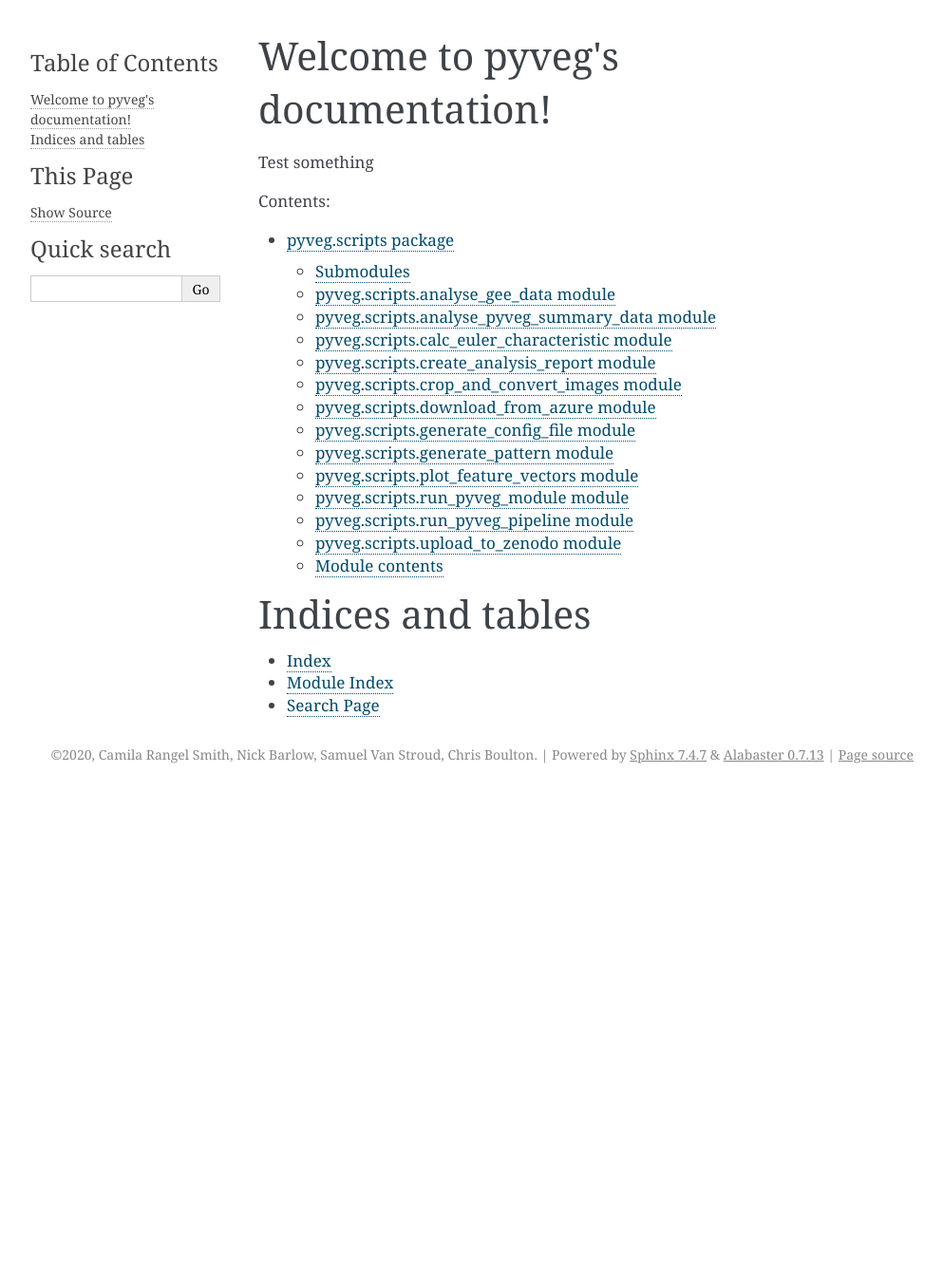
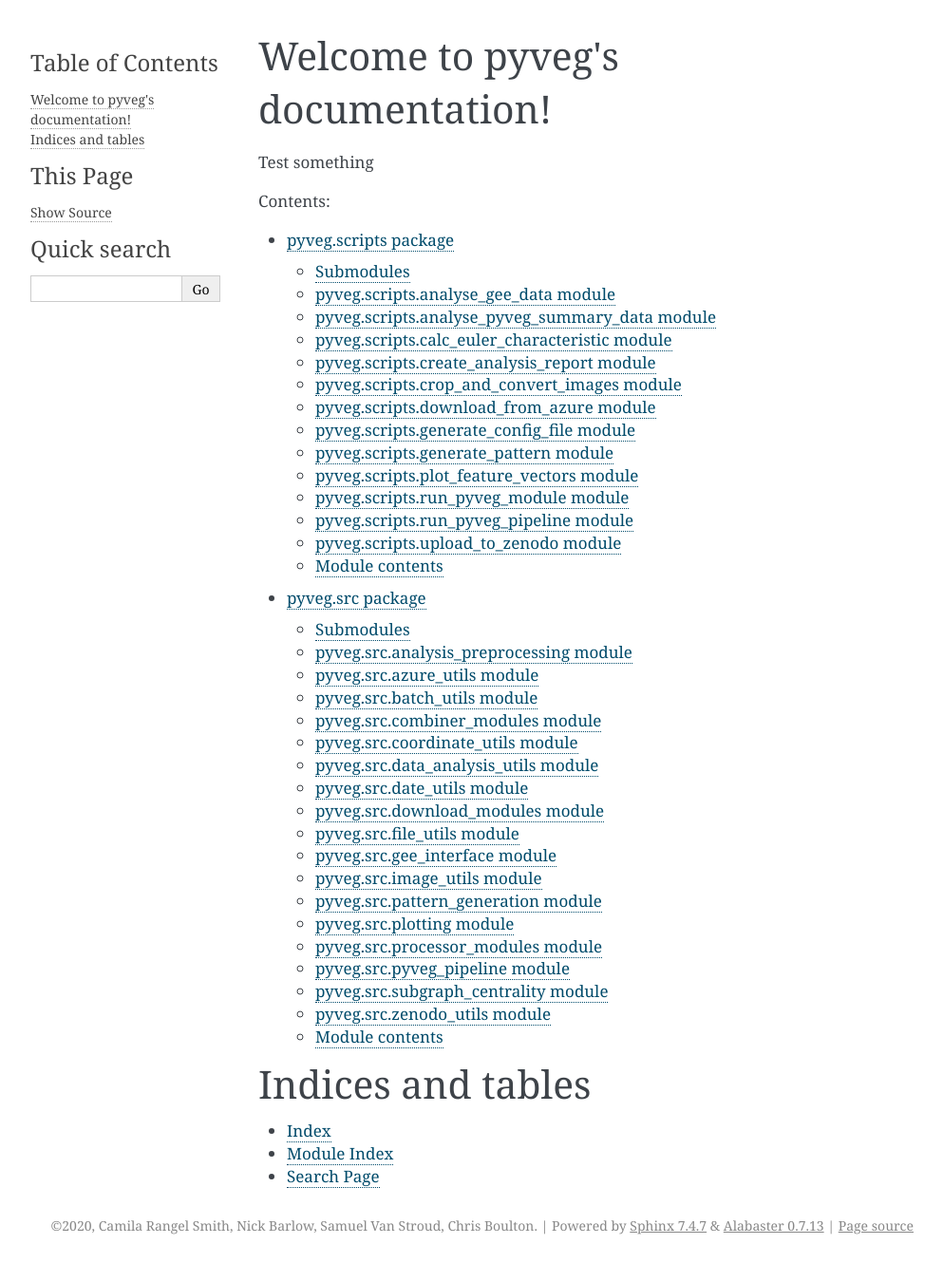
Before and after one commit to alan-turing-institute/monitoring-ecosystem-resilience, a Sphinx documentation site: the page built from docs/source/index.rst, in a window 1280 px wide. Shown: the whole page at 95% size, without its empty margins (148-1141 px from the left). Built offline with Sphinx 7.4.7, drawn with Linux system fonts in a browser that asks for light colours; before the commit the page ends 900 px from its top, so only the background shows below that.

Commit message:
adding pyveg.src.rst (#369)

```diff
--- a/docs/source/index.rst
+++ b/docs/source/index.rst
@@ -8,6 +8,7 @@ Test something
    :caption: Contents:
 
    pyveg.scripts.rst
+   pyveg.src.rst
 
 
 
--- /dev/null
+++ b/docs/source/pyveg.src.rst
@@ -0,0 +1,149 @@
+pyveg.src package
+=================
+
+Submodules
+----------
+
+pyveg.src.analysis\_preprocessing module
+----------------------------------------
+
+.. automodule:: pyveg.src.analysis_preprocessing
+   :members:
+   :undoc-members:
+   :show-inheritance:
+
+pyveg.src.azure\_utils module
+-----------------------------
+
+.. automodule:: pyveg.src.azure_utils
+   :members:
+   :undoc-members:
+   :show-inheritance:
+
+pyveg.src.batch\_utils module
+-----------------------------
+
+.. automodule:: pyveg.src.batch_utils
+   :members:
+   :undoc-members:
+   :show-inheritance:
+
+pyveg.src.combiner\_modules module
+----------------------------------
+
+.. automodule:: pyveg.src.combiner_modules
+   :members:
+   :undoc-members:
+   :show-inheritance:
+
+pyveg.src.coordinate\_utils module
+----------------------------------
+
+.. automodule:: pyveg.src.coordinate_utils
+   :members:
+   :undoc-members:
+   :show-inheritance:
+
+pyveg.src.data\_analysis\_utils module
+--------------------------------------
+
+.. automodule:: pyveg.src.data_analysis_utils
+   :members:
+   :undoc-members:
+   :show-inheritance:
+
+pyveg.src.date\_utils module
+----------------------------
+
+.. automodule:: pyveg.src.date_utils
+   :members:
+   :undoc-members:
+   :show-inheritance:
+
+pyveg.src.download\_modules module
+----------------------------------
+
+.. automodule:: pyveg.src.download_modules
+   :members:
+   :undoc-members:
+   :show-inheritance:
+
+pyveg.src.file\_utils module
+----------------------------
+
+.. automodule:: pyveg.src.file_utils
+   :members:
+   :undoc-members:
+   :show-inheritance:
+
+pyveg.src.gee\_interface module
+-------------------------------
+
+.. automodule:: pyveg.src.gee_interface
+   :members:
+   :undoc-members:
+   :show-inheritance:
+
+pyveg.src.image\_utils module
+-----------------------------
+
+.. automodule:: pyveg.src.image_utils
+   :members:
+   :undoc-members:
+   :show-inheritance:
+
+pyveg.src.pattern\_generation module
+------------------------------------
+
+.. automodule:: pyveg.src.pattern_generation
+   :members:
+   :undoc-members:
+   :show-inheritance:
+
+pyveg.src.plotting module
+-------------------------
+
+.. automodule:: pyveg.src.plotting
+   :members:
+   :undoc-members:
+   :show-inheritance:
+
+pyveg.src.processor\_modules module
+-----------------------------------
+
+.. automodule:: pyveg.src.processor_modules
+   :members:
+   :undoc-members:
+   :show-inheritance:
+
+pyveg.src.pyveg\_pipeline module
+--------------------------------
+
+.. automodule:: pyveg.src.pyveg_pipeline
+   :members:
+   :undoc-members:
+   :show-inheritance:
+
+pyveg.src.subgraph\_centrality module
+-------------------------------------
+
+.. automodule:: pyveg.src.subgraph_centrality
+   :members:
+   :undoc-members:
+   :show-inheritance:
+
+pyveg.src.zenodo\_utils module
+------------------------------
+
+.. automodule:: pyveg.src.zenodo_utils
+   :members:
+   :undoc-members:
+   :show-inheritance:
+
+Module contents
+---------------
+
+.. automodule:: pyveg.src
+   :members:
+   :undoc-members:
+   :show-inheritance:
```
